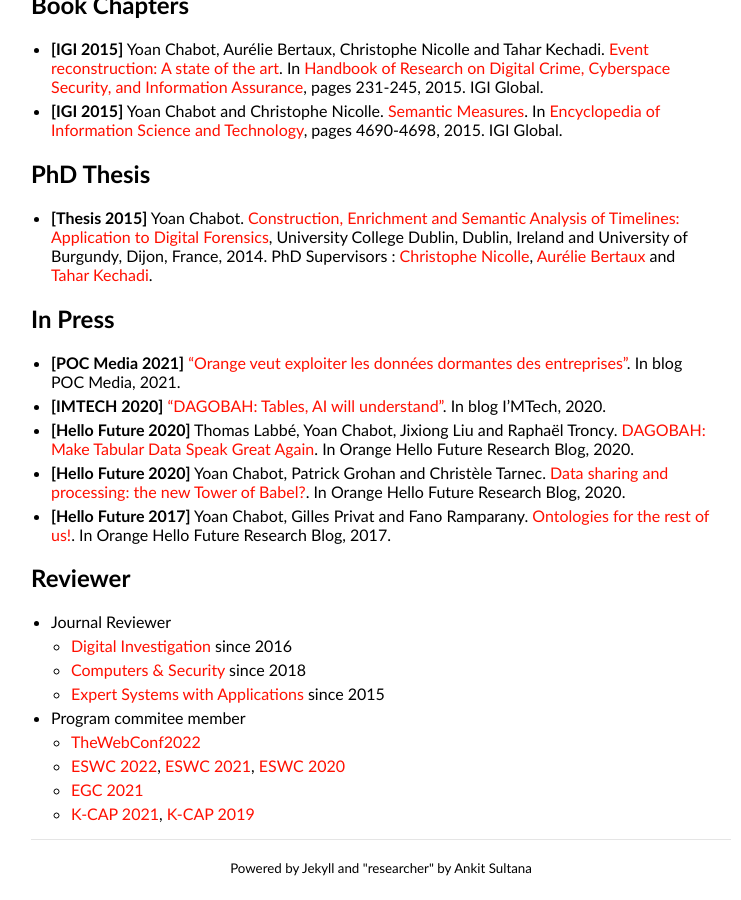
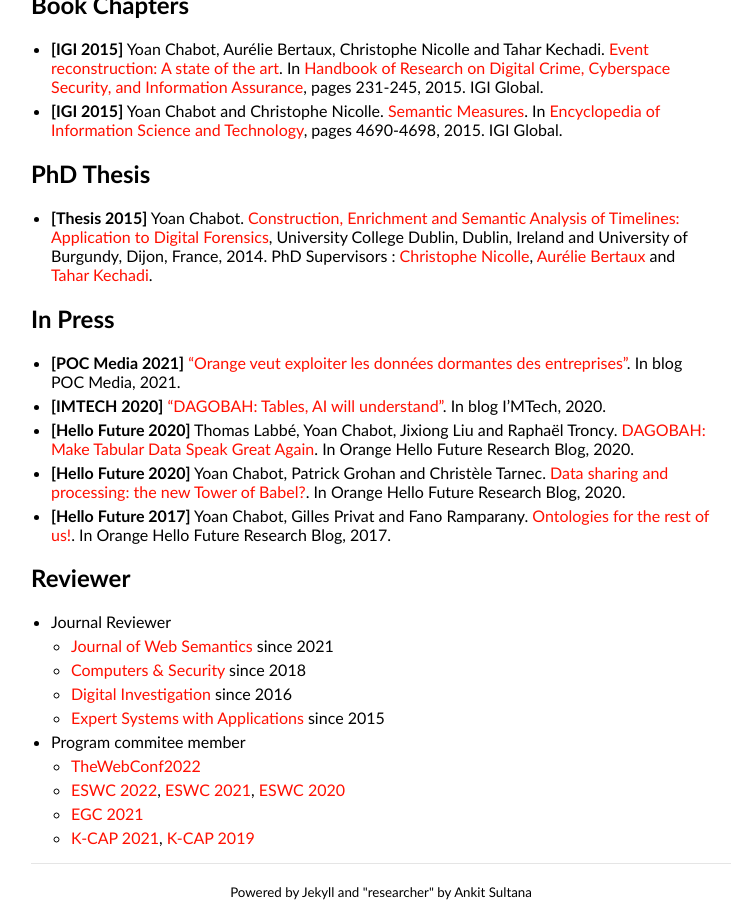
Before and after one commit to yoanchabot/yoanchabot.github.io, a Jekyll site: the page built from publications.md, in a window 1280 px wide and 900 px high, scrolled down 1770 px. Shown: the whole window, without its empty margins (259-1000 px from the left). Built offline with Jekyll 4.4.1, drawn with Linux system fonts in a browser that asks for light colours; before the commit the page ends 2646 px from its top, so only the background shows below that.

Commit message:
Update publications.md

```diff
--- a/publications.md
+++ b/publications.md
@@ -52,8 +52,9 @@
 ## Reviewer
 
 * Journal Reviewer
+  * [Journal of Web Semantics](https://www.journals.elsevier.com/journal-of-web-semantics) since 2021
+  * [Computers & Security](https://www.journals.elsevier.com/computers-and-security) since 2018
   * [Digital Investigation](https://www.journals.elsevier.com/digital-investigation) since 2016
-  * [Computers & Security](https://www.journals.elsevier.com/computers-and-security) since 2018
   * [Expert Systems with Applications](https://www.journals.elsevier.com/expert-systems-with-applications) since 2015
 
 * Program commitee member
```
